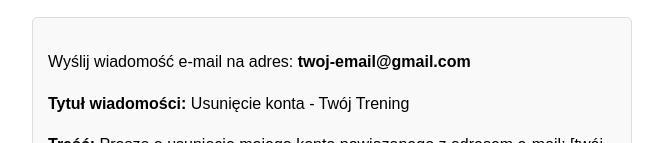
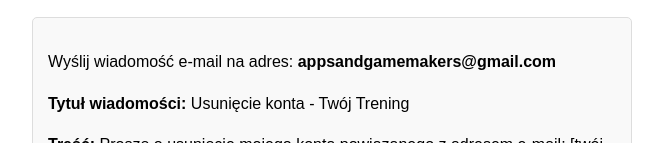
Before and after one commit to deltafonix-ui/twoj-trening-privacy, a plain HTML site: page delete-account.html in a window 1280 px wide. Shown: the part 330-473 px from the top of the page, without its empty margins (308-971 px from the left). Drawn offline with Linux system fonts and the light colour scheme.

Commit message:
delete-account.html

```diff
--- a/delete-account.html
+++ b/delete-account.html
@@ -19,7 +19,7 @@
 
     <h2>2. Wysłanie zgłoszenia e-mail</h2>
     <div class="box">
-        <p>Wyślij wiadomość e-mail na adres: <strong>twoj-email@gmail.com</strong></p>
+        <p>Wyślij wiadomość e-mail na adres: <strong>appsandgamemakers@gmail.com</strong></p>
         <p><strong>Tytuł wiadomości:</strong> Usunięcie konta - Twój Trening</p>
         <p><strong>Treść:</strong> Proszę o usunięcie mojego konta powiązanego z adresem e-mail: [twój e-mail z aplikacji].</p>
     </div>
```
